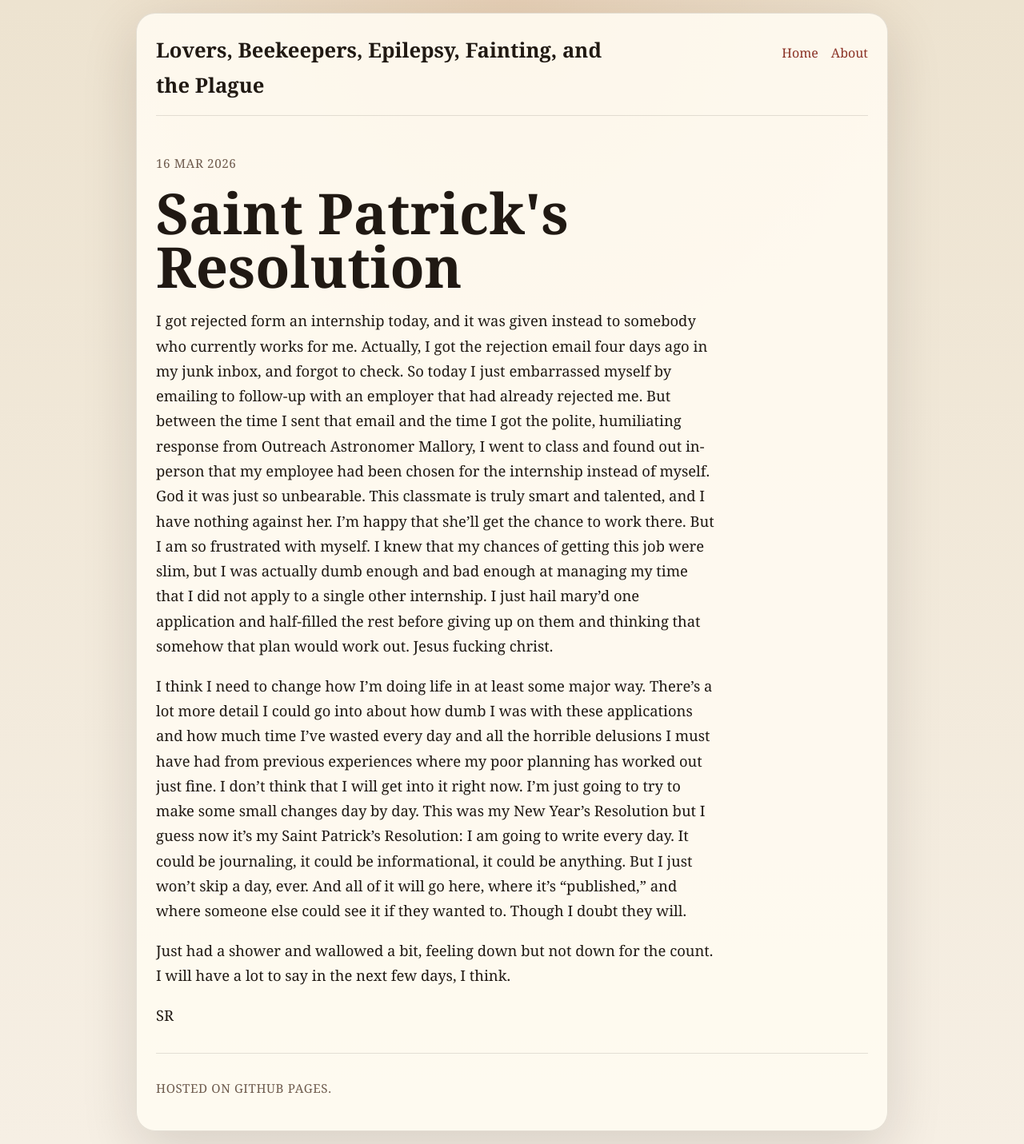
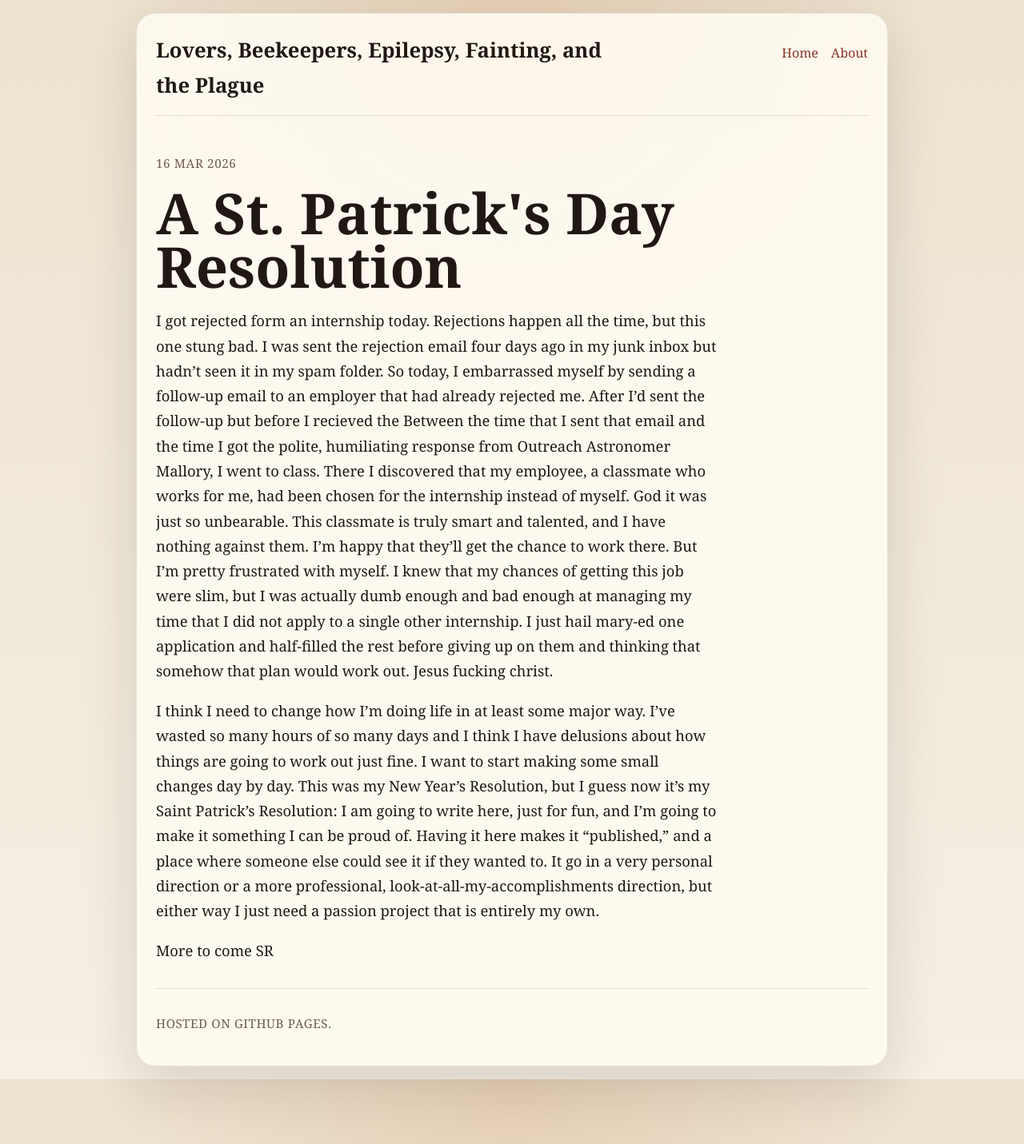
Before and after one commit to saintrhian/saintrhian.github.io, a Jekyll site: the page built from _posts/2026-03-16-saint-patricks-resolution.md, in a window 1280 px wide. Shown: the whole page at 80% size. Built offline with Jekyll 4.4.1, drawn with Linux system fonts in a browser that asks for light colours.

Commit message:
revision to first post

```diff
--- a/_posts/2026-03-16-saint-patricks-resolution.md
+++ b/_posts/2026-03-16-saint-patricks-resolution.md
@@ -1,34 +1,26 @@
 ---
-title: Saint Patrick's Resolution
+title: A St. Patrick's Day Resolution
 date: 2026-03-16 12:00:00 -0500
 ---
 
-I got rejected form an internship today, and it was given instead to somebody who
-currently works for me. Actually, I got the rejection email four days ago in my junk
-inbox, and forgot to check. So today I just embarrassed myself by emailing to follow-up
-with an employer that had already rejected me. But between the time I sent that email and
+I got rejected form an internship today. Rejections happen all the time, but this one stung bad. I was sent the rejection email four days ago in my junk
+inbox but hadn't seen it in my spam folder. So today, I embarrassed myself by sending a follow-up email to an employer that had already rejected me. After I'd sent the follow-up but before I recieved the  Between the time that I sent that email and
 the time I got the polite, humiliating response from Outreach Astronomer Mallory, I went
-to class and found out in-person that my employee had been chosen for the internship
-instead of myself. God it was just so unbearable. This classmate is truly smart and
-talented, and I have nothing against her. I'm happy that she'll get the chance to work
-there. But I am so frustrated with myself. I knew that my chances of getting this job
+to class. There I discovered that my employee, a classmate who works for me, had been chosen for the internship
+instead of myself.
+God it was just so unbearable. This classmate is truly smart and
+talented, and I have nothing against them. I'm happy that they'll get the chance to work
+there. But I'm pretty frustrated with myself. I knew that my chances of getting this job
 were slim, but I was actually dumb enough and bad enough at managing my time that I did
-not apply to a single other internship. I just hail mary'd one application and half-filled
+not apply to a single other internship. I just hail mary-ed one application and half-filled
 the rest before giving up on them and thinking that somehow that plan would work out.
 Jesus fucking christ.
 
-I think I need to change how I'm doing life in at least some major way. There's a lot
-more detail I could go into about how dumb I was with these applications and how much time
-I've wasted every day and all the horrible delusions I must have had from previous
-experiences where my poor planning has worked out just fine. I don't think that I will
-get into it right now. I'm just going to try to make some small changes day by day. This
-was my New Year's Resolution but I guess now it's my Saint Patrick's Resolution: I am
-going to write every day. It could be journaling, it could be informational, it could be
-anything. But I just won't skip a day, ever. And all of it will go here, where it's
-"published," and where someone else could see it if they wanted to. Though I doubt they
-will.
+I think I need to change how I'm doing life in at least some major way.
+I've wasted so many hours of so many days and I think I have delusions about how things are going to work out just fine. I want to start making some small changes day by day. This
+was my New Year's Resolution, but I guess now it's my Saint Patrick's Resolution: I am
+going to write here, just for fun, and I'm going to make it something I can be proud of. Having it here makes it
+"published," and a place where someone else could see it if they wanted to. It go in a very personal direction or a more professional, look-at-all-my-accomplishments direction, but either way I just need a passion project that is entirely my own.
 
-Just had a shower and wallowed a bit, feeling down but not down for the count. I will
-have a lot to say in the next few days, I think.
-
+More to come
 SR
```
